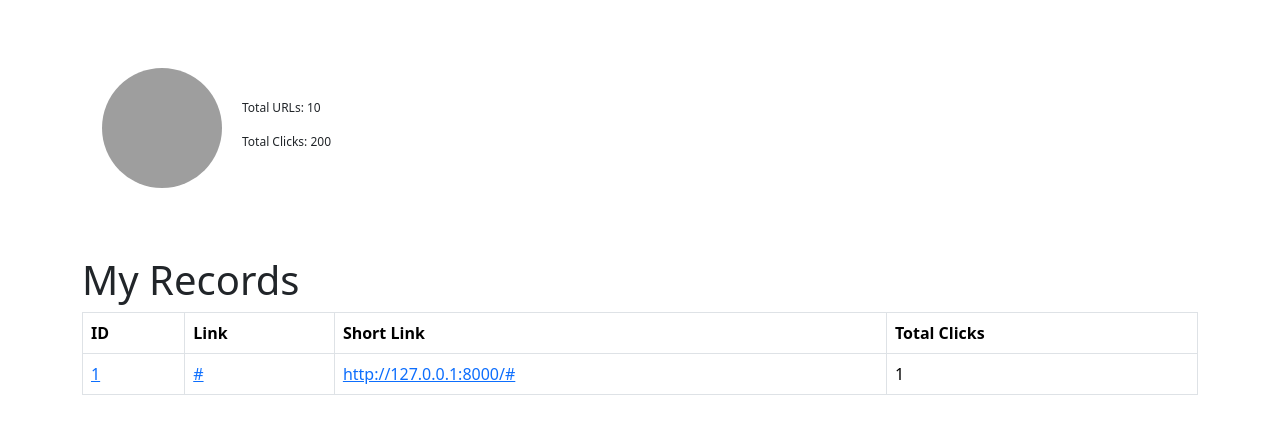
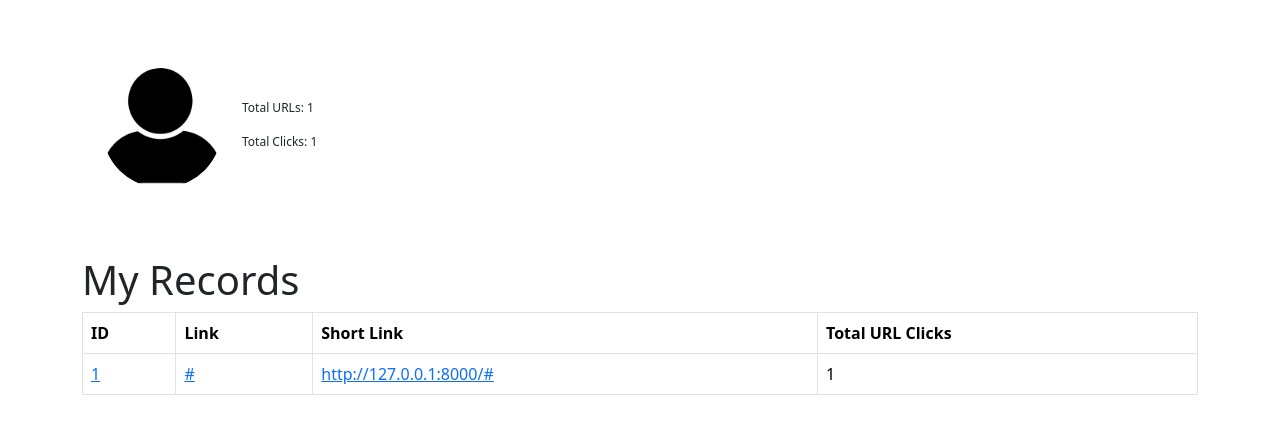
Before and after one commit to RomanMainAcc/ShortURL, a FastAPI app: template shorturl/core/templates/homepage.html in a window 1280 px wide. Shown: the part 74-508 px from the top of the page. Run offline with FastAPI, Linux system fonts and the light colour scheme; the template is opened without the code that fills it: most values are stand-ins (such as "Sample title", 1, 10 or a date in 2020); parts of the project's set-up code (start-up, migrations or seed data) failed here and were passed over; grey boxes are pictures that could not be loaded.

Commit message:
add aggregations

```diff
--- a/shorturl/core/templates/homepage.html
+++ b/shorturl/core/templates/homepage.html
@@ -34,11 +34,11 @@
 {% block content %}
       <div class="container mt-5">
         <div class="user-profile">
-            <img src="path_to_your_avatar.jpg" alt="User Avatar" class="user-avatar">
+            <img src="{{ url_for('static', path='/homepage_button.png') }}" alt="User Avatar" class="user-avatar">
             <div class="user-info">
                 <h1 class="user-username">{{ user.username }}</h1>
-                <p class="user-stats">Total URLs: 10</p>
-                <p class="user-stats">Total Clicks: 200</p>
+                <p class="user-stats">Total URLs: {{ total_urls_user }}</p>
+                <p class="user-stats">Total Clicks: {{ total_clicks_user }}</p>
             </div>
         </div>
 
@@ -50,7 +50,7 @@
                         <th>ID</th>
                         <th>Link</th>
                         <th>Short Link</th>
-                        <th>Total Clicks</th>
+                        <th>Total URL Clicks</th>
                     </tr>
                 </thead>
                 <tbody>
--- a/shorturl/core/templates/records.html
+++ b/shorturl/core/templates/records.html
@@ -15,7 +15,7 @@
                         <th>ID</th>
                         <th>Link</th>
                         <th>Short Link</th>
-                        <th>Total Clicks</th>
+                        <th>Total URL Clicks</th>
                         <th>Created by</th>
                     </tr>
                 </thead>
```
Also changed, not shown: shorturl/main_routers/pages_router.py (+24 -3 lines).
